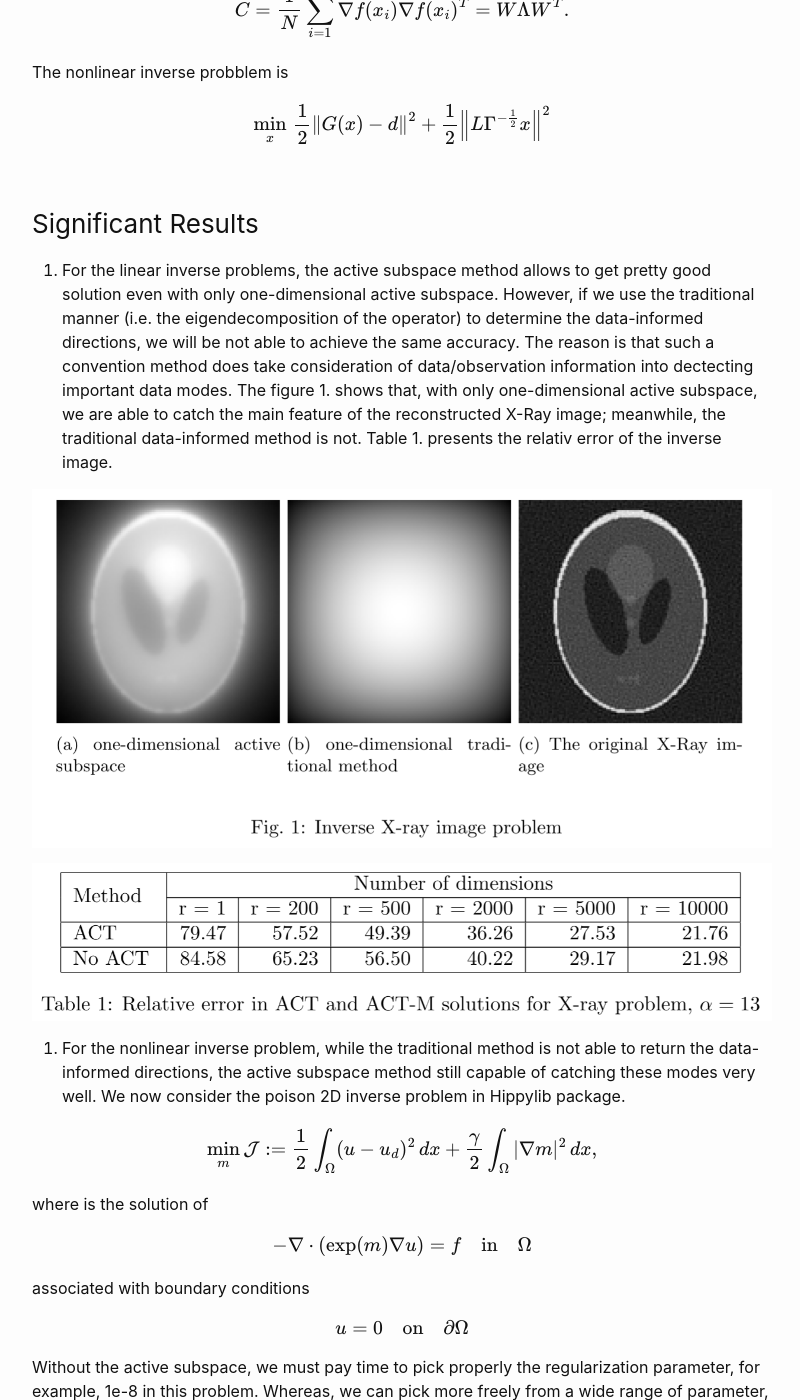
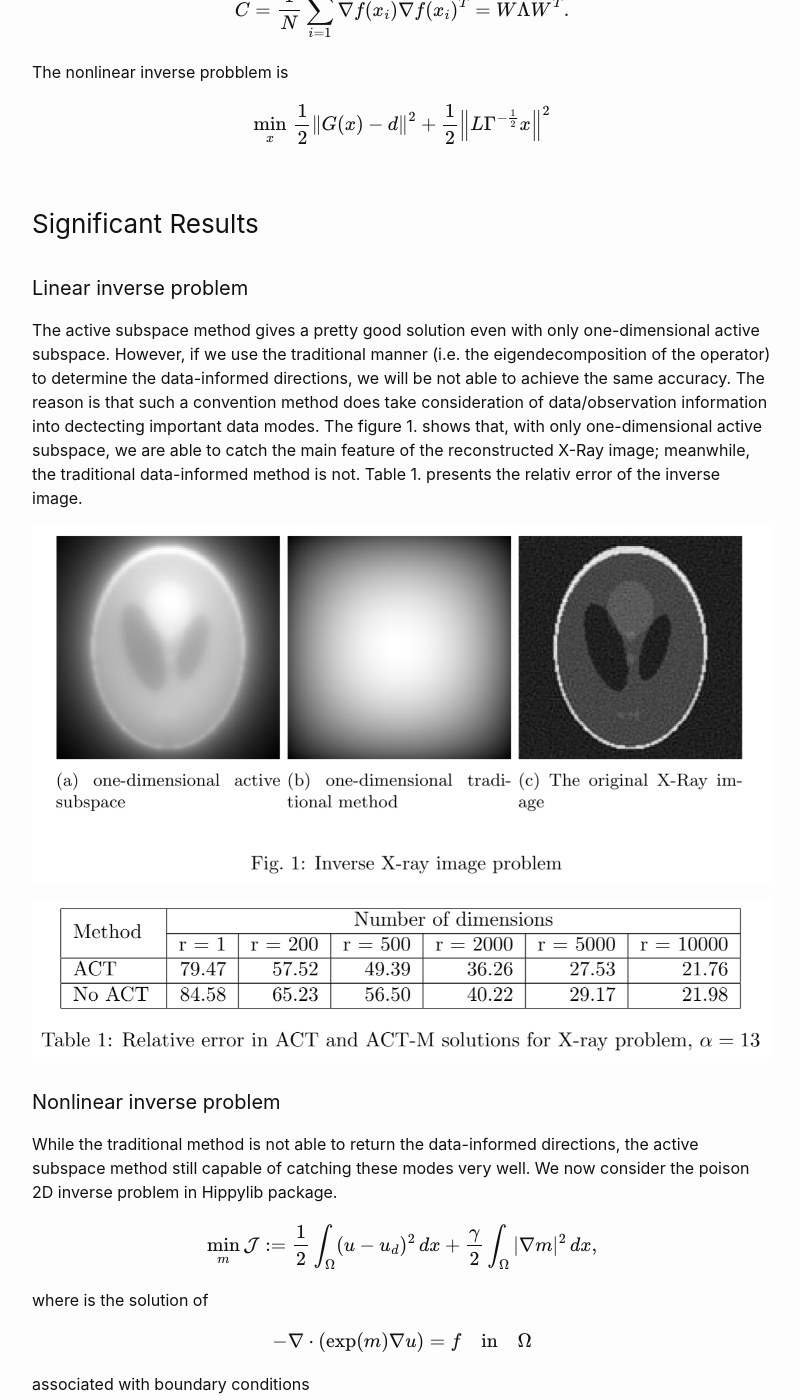
Before and after one commit to tscott-00/phogroup.github.io, a Jekyll site: the page built from cdse/active_subspaces_inverse_problems.md, in a window 1280 px wide and 1400 px high, scrolled down 1117 px. Shown: the whole window, without its empty margins (238-1038 px from the left). Built offline with Jekyll 4.4.1, drawn with Linux system fonts in a browser that asks for light colours; formulas are drawn with MathJax 3; some of the changed text lies outside the part shown.

Commit message:
Hai commited

```diff
--- a/cdse/active_subspaces_inverse_problems.md
+++ b/cdse/active_subspaces_inverse_problems.md
@@ -39,14 +39,18 @@ $$ \min_{x} \, \frac{1}{2}\left\| G(x) - d \right\|^2 + \frac{1}{2}  \left\| {L}
 
 ### Significant Results
 
-1. For the linear inverse problems, the active subspace method allows to get pretty good solution even with only one-dimensional active subspace. However, if we use the traditional manner (i.e. the eigendecomposition of the operator) to determine the data-informed directions, we will be not able to achieve the same accuracy. The reason is that such a convention method does take consideration of data/observation information into dectecting important data modes. The figure 1. shows that, with only one-dimensional active subspace, we are able to catch the main feature of the reconstructed X-Ray image; meanwhile, the traditional data-informed method is not. Table 1. presents the relativ error of the inverse image.
+#### Linear inverse problem
+
+The active subspace method gives a pretty good solution even with only one-dimensional active subspace. However, if we use the traditional manner (i.e. the eigendecomposition of the operator) to determine the data-informed directions, we will be not able to achieve the same accuracy. The reason is that such a convention method does take consideration of data/observation information into dectecting important data modes. The figure 1. shows that, with only one-dimensional active subspace, we are able to catch the main feature of the reconstructed X-Ray image; meanwhile, the traditional data-informed method is not. Table 1. presents the relativ error of the inverse image.
 
 ![image](/assets/figures/hainguyen/AS_X_ray_1.png)
 
 ![image1](/assets/figures/hainguyen/AS_X_ray_2.png)
 
 
-2. For the nonlinear inverse problem, while the traditional method is not able to return the data-informed directions, the active subspace method still capable of catching these modes very well. We now consider the poison 2D inverse problem in Hippylib package.
+#### Nonlinear inverse problem
+
+While the traditional method is not able to return the data-informed directions, the active subspace method still capable of catching these modes very well. We now consider the poison 2D inverse problem in Hippylib package.
 
 $$ \min_{m} \mathcal{J} := \frac{1}{2} \int_{\Omega} (u - u_d)^2 \, dx + \frac{\gamma}{2} \int_{\Omega} | \nabla m|^2 \, dx, $$
 
@@ -58,6 +62,6 @@ associated with boundary conditions
 
 $$ u = 0 \quad  \text{on} \quad  \partial \Omega $$
 
-Without the active subspace, we must pay time to pick properly the regularization parameter, for example, 1e-8 in this problem. Whereas, we can pick more freely from a wide range of parameter, if the active subspace is adapted. The figure 2. shows that the active subspace method allows to get inverse solution with parameter 1e-6.
+Without the active subspace, we must take time to tune properly the regularization parameter, for example, 1e-8 in this problem. Whereas, we can pick more freely from a wide range of parameter when the active subspace mmethod is adapted. The figure 2. shows that the active subspace method allows to get inverse solution with parameter 1e-6.
 
 ![image2](/assets/figures/hainguyen/AS_non_linear.png)
```
Also changed, not shown: cdse/model_constrained.md (+1 -1 lines).
